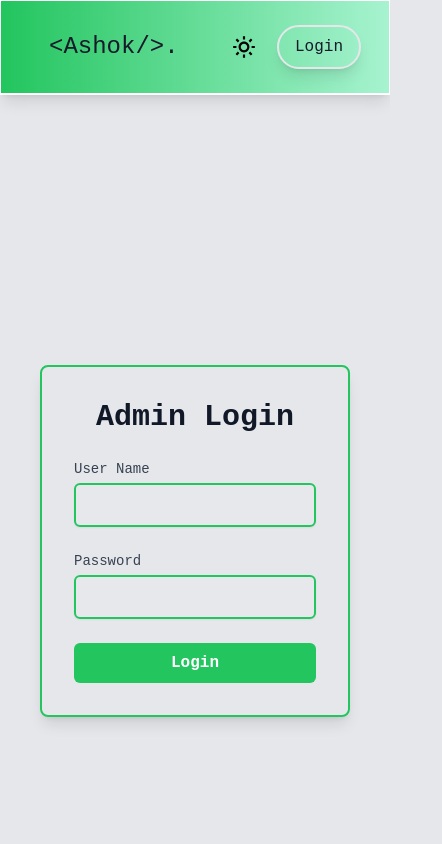
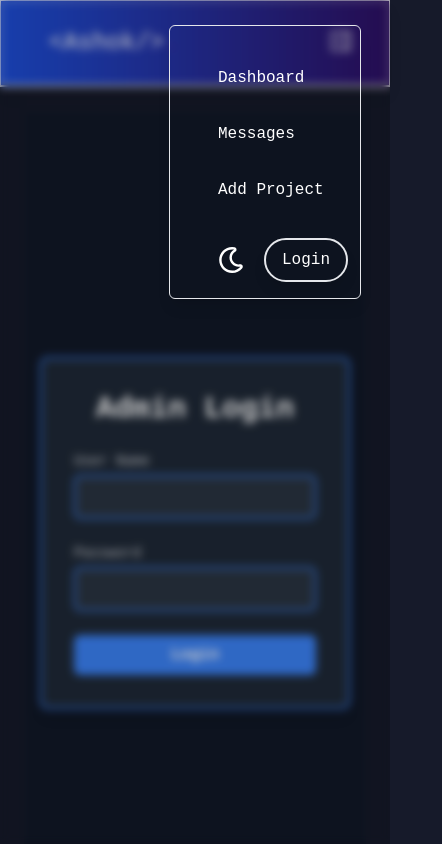
Before and after one commit to stha07ashok/protfolio-fullstack, a Next.js app in the folder client/: page /admin/login in a window 390 px wide. Both pictures are taken after a click on the button "Toggle sidebar". Shown: the top 844 px of the page, 442 px wide, since content can reach past the window. Built offline with nearby package versions, Linux system fonts and the light colour scheme.

Commit message:
adding mobile sidebar

```diff
--- a/client/src/components/adminComponents/adminLayout.tsx
+++ b/client/src/components/adminComponents/adminLayout.tsx
@@ -24,7 +24,7 @@ export default function AdminLayout({ children }: { children: ReactNode }) {
         <Navbar />
         <div className="flex flex-row">
           {isLoggedIn && (
-            <aside className="w-64 border-r-2 border-white shadow-lg">
+            <aside className="w-64 border-r-2 border-white shadow-lg hidden md:flex ">
               <Sidebar />
             </aside>
           )}
--- a/client/src/components/adminComponents/navbar.tsx
+++ b/client/src/components/adminComponents/navbar.tsx
@@ -7,6 +7,7 @@ import Link from "next/link";
 import { FaRegCircleUser } from "react-icons/fa6";
 import { useRouter } from "next/navigation";
 import SwalImport from "sweetalert2";
+import SidebarMobile from "./sidebarMobile";
 
 const Swal = SwalImport as unknown as {
   fire: (options: any) => Promise<any>;
@@ -73,11 +74,14 @@ const Navbar = () => {
       <div className="flex flex-row items-center justify-between mx-4">
         <div className="w-full flex justify-between items-center gap-4">
           <Logo title="<Ashok/>" subtitle="." />
-
+          <div className="hidden sm:hidden md:flex">
             <Dark />
+          </div>
         </div>
 
         {/* Right side */}
+
+        <div className="hidden sm:hidden md:flex">
           {isLoggedIn ? (
             <div className="relative">
               <button
@@ -107,6 +111,17 @@ const Navbar = () => {
             </Link>
           )}
         </div>
+        {/* sidebar for mobile devices */}
+        <div className="flex sm:hidden">
+          <SidebarMobile
+            isOpen={false}
+            onClose={() => {}}
+            pathname={
+              typeof window !== "undefined" ? window.location.pathname : ""
+            }
+          />
+        </div>
+      </div>
     </div>
   );
 };
--- a/client/src/components/adminComponents/sidebar.tsx
+++ b/client/src/components/adminComponents/sidebar.tsx
@@ -1,12 +1,7 @@
 import React, { useState } from "react";
 import Link from "next/link";
 import { usePathname } from "next/navigation";
-
-const sideBarData = [
-  { title: "Dashboard", href: "/admin/dashboard" },
-  { title: "Messages", href: "/admin/messages" },
-  { title: "Add Project", href: "/admin/add-project" },
-];
+import { sideBarData } from "@/constants/sidebar";
 
 const Dashboard = () => {
   const pathname = usePathname();
--- /dev/null
+++ b/client/src/components/adminComponents/sidebarMobile.tsx
@@ -0,0 +1,158 @@
+import React, { useEffect, useState } from "react";
+import { GoSidebarExpand } from "react-icons/go";
+import { useOutsideClick } from "@/hooks/use-outside-click";
+import { motion, AnimatePresence } from "framer-motion";
+import { navbarData } from "@/constants/navbar";
+import Dark from "../darkMode";
+import Link from "next/link";
+import { useRouter } from "next/navigation";
+import { FaRegCircleUser } from "react-icons/fa6";
+import Swal from "sweetalert2";
+import { sideBarData } from "@/constants/sidebar";
+
+interface Props {
+  isOpen: boolean;
+  onClose: () => void;
+  pathname: string;
+}
+
+const SidebarMobile: React.FC<Props> = ({ pathname }) => {
+  const [isOpen, setIsOpen] = useState(false);
+  const sidebarRef = useOutsideClick<HTMLDivElement>(() => setIsOpen(false));
+  const [isLoggedIn, setIsLoggedIn] = useState(false);
+  const [showProfileMenu, setShowProfileMenu] = useState(false);
+  const router = useRouter();
+  useEffect(() => {
+    const checkAuth = () => {
+      const token = localStorage.getItem("token");
+      setIsLoggedIn(!!token);
+    };
+    checkAuth();
+
+    const handleAuthChange = () => {
+      const token = localStorage.getItem("token");
+      setIsLoggedIn(!!token);
+    };
+
+    window.addEventListener("authChange", handleAuthChange);
+
+    return () => {
+      window.removeEventListener("authChange", handleAuthChange);
+    };
+  }, []);
+
+  const handleProfileClick = () => {
+    setShowProfileMenu((prev) => !prev);
+  };
+
+  const handleLogout = async () => {
+    localStorage.removeItem("token");
+
+    window.dispatchEvent(new Event("authChange"));
+    setIsLoggedIn(false);
+    setShowProfileMenu(false);
+    await Swal.fire({
+      position: "top",
+      icon: "success",
+      title: "Logged out",
+      text: "Logout successful!",
+      timer: 1500,
+      showConfirmButton: false,
+      toast: true,
+      customClass: {
+        popup:
+          "bg-white text-gray-900 dark:bg-gray-800 dark:text-gray-100 shadow-lg rounded-lg border border-gray-300 dark:border-gray-700",
+        title: "font-semibold",
+      },
+    });
+
+    router.push("/admin");
+  };
+  return (
+    <div className="relative">
+      <button
+        onClick={() => setIsOpen(!isOpen)}
+        title="Toggle sidebar"
+        aria-label="Toggle sidebar"
+      >
+        <GoSidebarExpand className="text-2xl mt-1 mr-2 font-bold" />
+      </button>
+
+      <AnimatePresence>
+        {isOpen && (
+          <>
+            <motion.div
+              initial={{ opacity: 0 }}
+              animate={{ opacity: 1 }}
+              exit={{ opacity: 0 }}
+              transition={{ duration: 0.2 }}
+              className="fixed inset-0 bg-black/20 backdrop-blur-sm z-40"
+              onClick={() => setIsOpen(false)}
+            />
+
+            <motion.div
+              ref={sidebarRef}
+              initial={{ x: 200, opacity: 0 }}
+              animate={{ x: 0, opacity: 1 }}
+              exit={{ x: 200, opacity: 0 }}
+              transition={{ duration: 0.3 }}
+              className="absolute top-0 right-0 w-48 shadow-lg border rounded-md p-4 z-50"
+            >
+              <nav className="flex flex-col gap-3">
+                <div className="w-64">
+                  {sideBarData.map((item, index) => {
+                    return (
+                      <div key={index} className="m-4">
+                        <Link
+                          href={item.href}
+                          className={`block cursor-pointer px-4 py-2 rounded-lg transition ease-in-out hoverEffect`}
+                          onClick={() => setIsOpen(false)}
+                        >
+                          {item.title}
+                        </Link>
+                      </div>
+                    );
+                  })}
+                </div>
+                <div className="flex items-center mx-8 ">
+                  <Dark />
+
+                  {isLoggedIn ? (
+                    <div className="relative">
+                      <button
+                        onClick={handleProfileClick}
+                        className="flex items-center p-2 rounded-full transition-colors hoverEffect"
+                      >
+                        <FaRegCircleUser className="text-2xl text-black dark:text-white " />
+                      </button>
+
+                      {showProfileMenu && (
+                        <div className="absolute right-0 mt-2 w-32 bg-gray-200 dark:bg-dark border rounded shadow-lg z-50">
+                          <button
+                            onClick={handleLogout}
+                            className="w-full text-left px-4 py-2 hover:bg-gray-100 dark:hover:bg-gray-700 rounded"
+                          >
+                            Logout
+                          </button>
+                        </div>
+                      )}
+                    </div>
+                  ) : (
+                    <Link
+                      href="/admin/login"
+                      className="flex items-center p-4 py-2 border-2 rounded-full shadow-lg "
+                    >
+                      Login
+                    </Link>
+                  )}
+                </div>
+              </nav>
+            </motion.div>
+          </>
+        )}
+      </AnimatePresence>
+    </div>
+  );
+};
+
+export default SidebarMobile;
--- a/client/src/components/darkMode.tsx
+++ b/client/src/components/darkMode.tsx
@@ -13,7 +13,7 @@ export default function ThemeToggle() {
         className="pr-5"
       >
         {theme === "dark" ? (
-          <div className="hoverEffect text-[26px] text-black dark:text-white font-bold">
+          <div className="hoverEffect text-[26px] text-black dark:text-white font-bold ">
             <FaRegMoon />
           </div>
         ) : (
--- /dev/null
+++ b/client/src/constants/sidebar.ts
@@ -0,0 +1,5 @@
+export const sideBarData = [
+  { title: "Dashboard", href: "/admin/dashboard" },
+  { title: "Messages", href: "/admin/messages" },
+  { title: "Add Project", href: "/admin/add-project" },
+];
```
Lines whose indentation alone changed are shown as unchanged.
